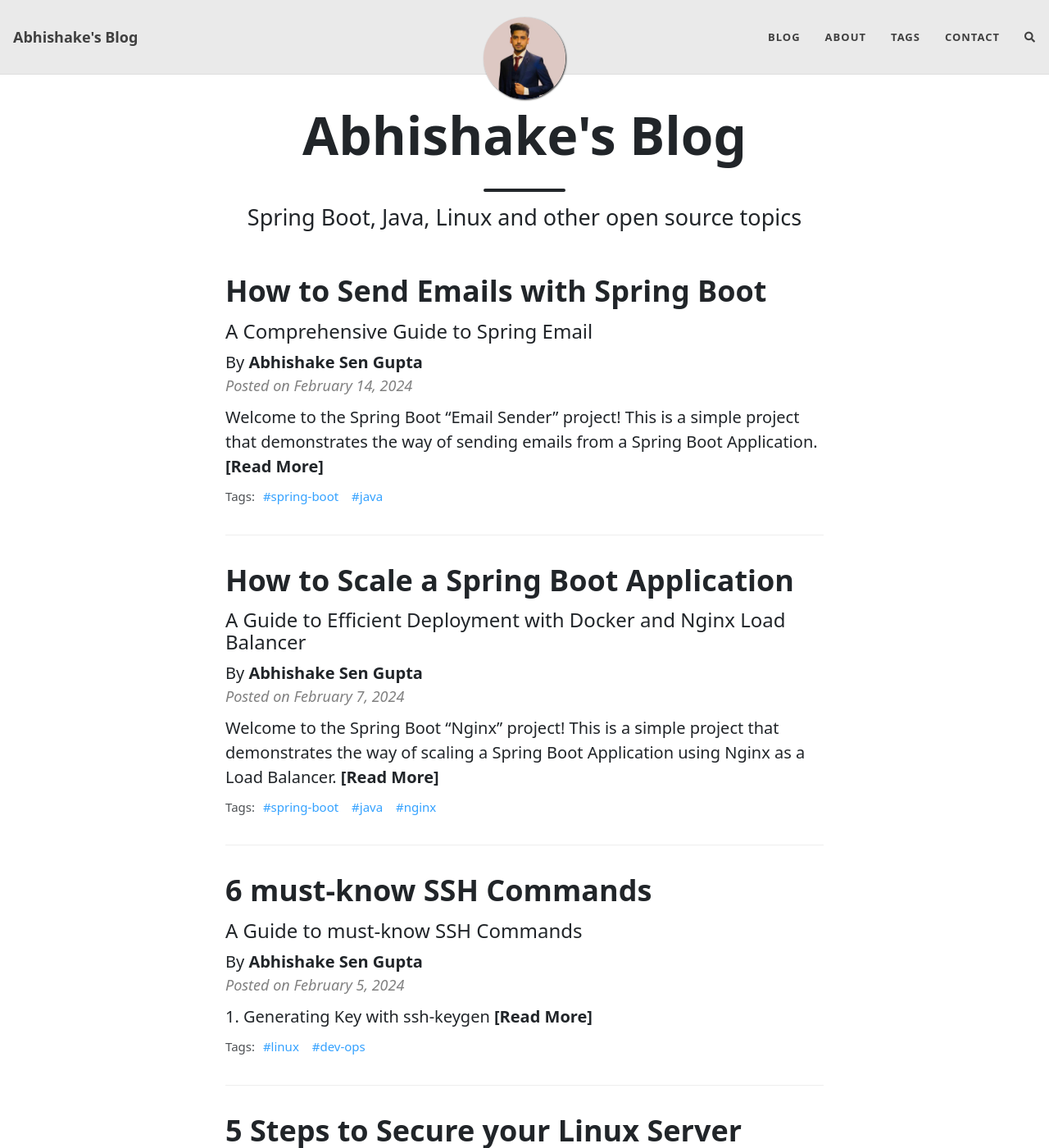
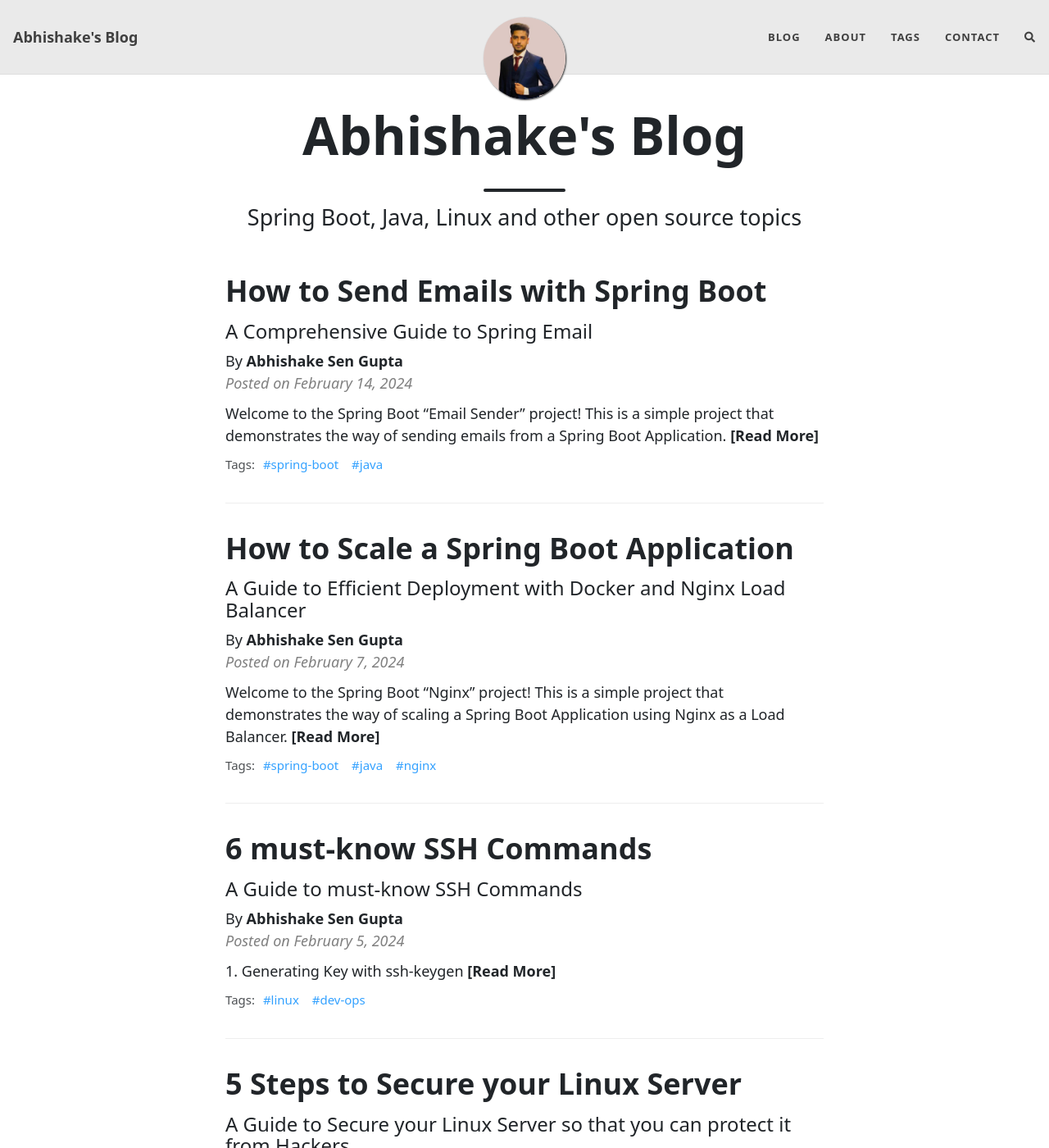
Before and after one commit to Abhishake63/abhishake.github.io, a Jekyll site: the page built from index.html, in a window 1280 px wide and 1400 px high. Shown: the whole window at 82% size. Built offline with Jekyll 4.4.1, drawn with Linux system fonts in a browser that asks for light colours; nearby versions of some CDN libraries; the list of posts is cut into pages by our own code; comment, search, counter and statistics services are not loaded.

Commit message:
updated font size

```diff
--- a/assets/css/beautifuljekyll.css
+++ b/assets/css/beautifuljekyll.css
@@ -16,7 +16,7 @@ html {
 
 body {
   font-family: system-ui,-apple-system,"Segoe UI",Roboto,"Helvetica Neue",Arial,"Noto Sans","Liberation Sans",sans-serif,"Apple Color Emoji","Segoe UI Emoji","Segoe UI Symbol","Noto Color Emoji";
-  font-size: 125%;
+  font-size: 1.125rem;
   color: {{ site.text-col | default: "#212529" }};
   position: relative;
   background-color: {{ site.page-col | default: "#FFFFFF" }};
```
